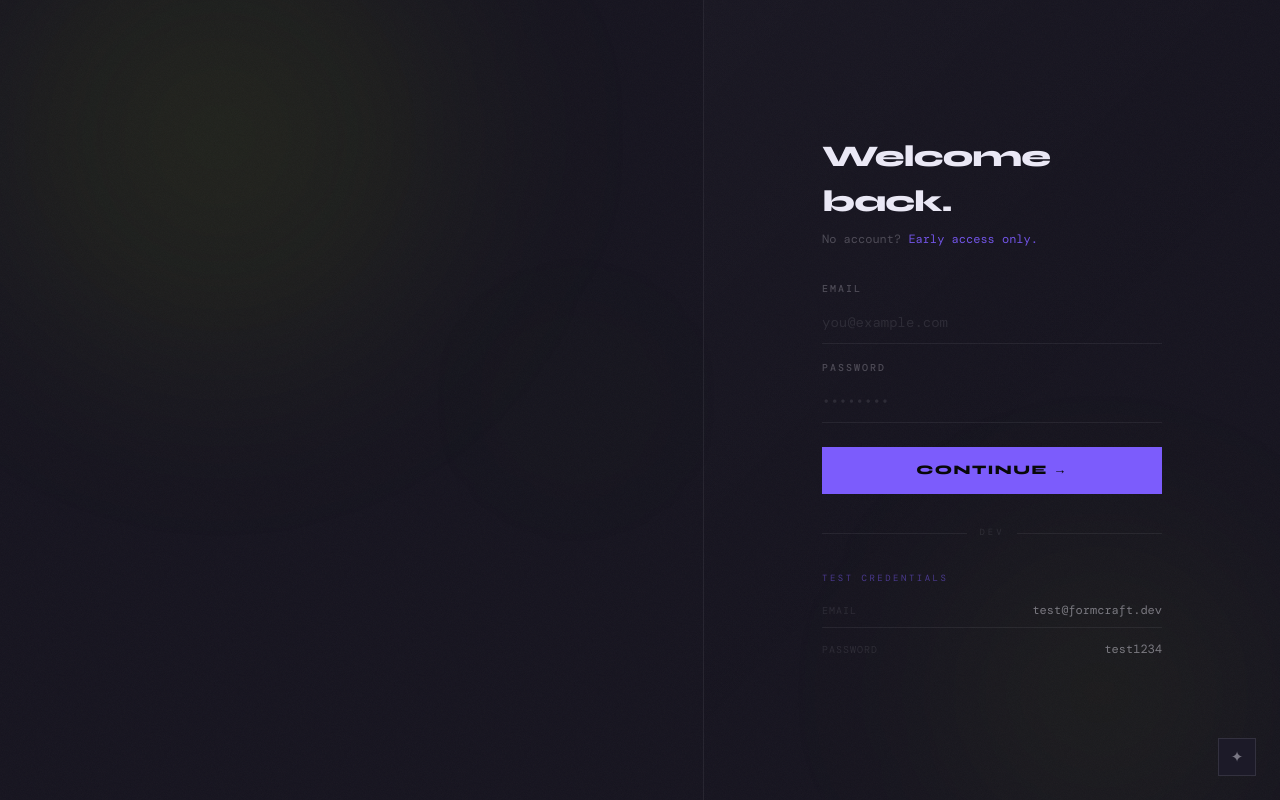
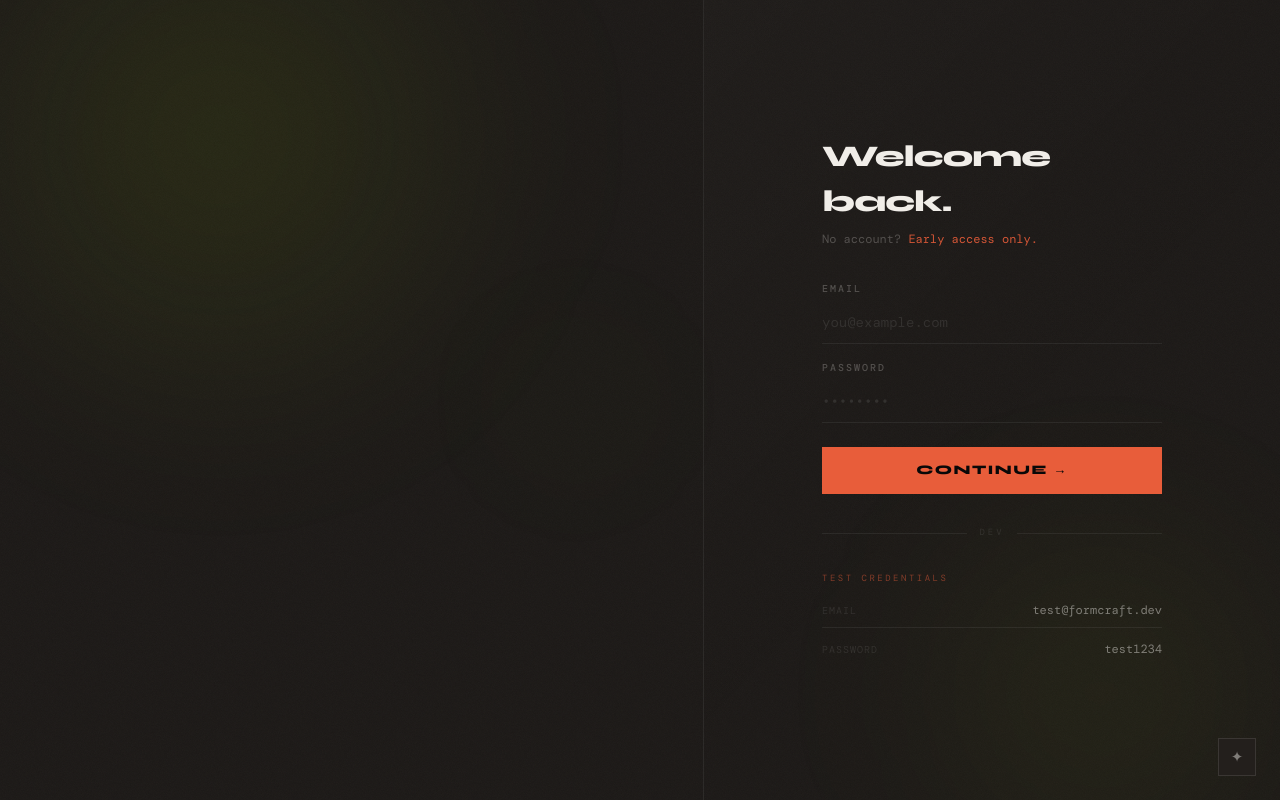
Before and after one commit to abhishek421/formcraft, a Next.js app in the folder apps/builder/: page /login in a window 1280 px wide. Built offline with nearby package versions, Linux system fonts and the light colour scheme; a web font is replaced by a local one.

Commit message:
set default theme to warm linen

```diff
--- a/apps/builder/src/components/theme-provider.tsx
+++ b/apps/builder/src/components/theme-provider.tsx
@@ -52,7 +52,7 @@ type ThemeCtx = DesignSettings & {
 };
 
 const defaults: DesignSettings = {
-  theme:       "lavender",
+  theme:       "linen",
   mode:        "dark",
   radius:      "sharp",
   density:     "default",
```
